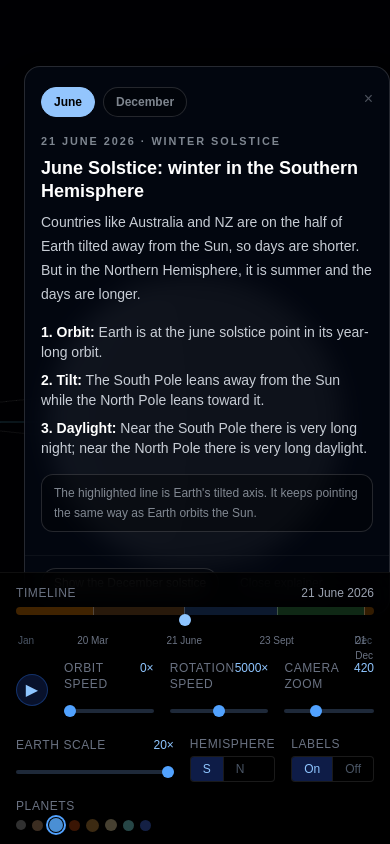
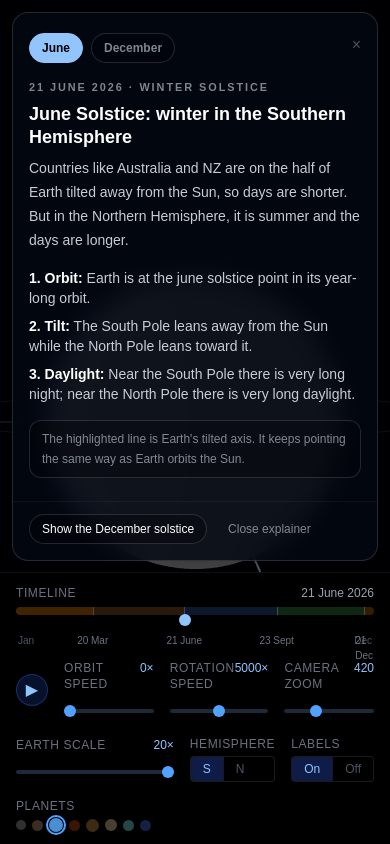
Before and after one commit to manu72/simsolar, a Next.js app: page / in a window 390 px wide. Both pictures are taken after a click on the button "SOLSTICE". Built offline with nearby package versions, Linux system fonts and the light colour scheme.

Commit message:
Fix explainer panel positioning conflict on mobile viewports.
Scope desktop-only relative, margin, and width classes to sm: so the mobile drawer uses a single fixed position anchored above the HUD.

```diff
--- a/components/ui/TopLeftControls.tsx
+++ b/components/ui/TopLeftControls.tsx
@@ -216,7 +216,7 @@ export function TopLeftControls() {
 
   // ── Mobile panel classes ────────────────────────────────────────────
   const mobilePanelClasses = selectedEvent
-    ? 'fixed inset-x-3 top-3 bottom-[calc(var(--hud-height,8rem)+0.75rem)] z-60 rounded-t-2xl w-auto sm:relative sm:top-auto sm:bottom-auto sm:left-auto sm:right-auto sm:z-50 sm:w-[min(23rem,calc(100vw-1.5rem))]'
+    ? 'fixed inset-x-3 top-3 bottom-[calc(var(--hud-height,8rem)+0.75rem)] z-60 rounded-t-2xl w-auto sm:relative sm:mt-1 sm:top-auto sm:bottom-auto sm:left-auto sm:right-auto sm:z-50 sm:w-[min(23rem,calc(100vw-1.5rem))]'
     : ''
 
   // Button visibility when drawer is open on mobile — only wrap buttons, not the panel
@@ -261,7 +261,7 @@ export function TopLeftControls() {
           {/* Panel */}
           <div
             ref={panelRef}
-            className={`mt-1 relative flex flex-col min-h-0 overflow-hidden w-[min(23rem,calc(100vw-1.5rem))] rounded-2xl border border-(--color-explainer-border)
+            className={`flex flex-col min-h-0 overflow-hidden rounded-2xl border border-(--color-explainer-border)
               bg-(--color-explainer-surface) text-(--color-explainer-text) shadow-2xl shadow-black/40
               backdrop-blur-md sm:p-5 ${mobilePanelClasses}`}
             aria-labelledby="season-explainer-title"
```
